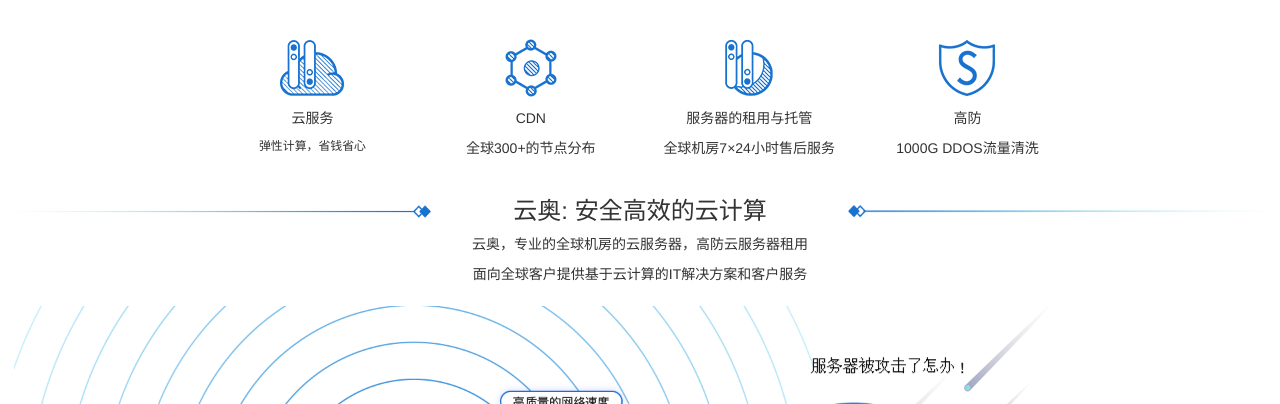
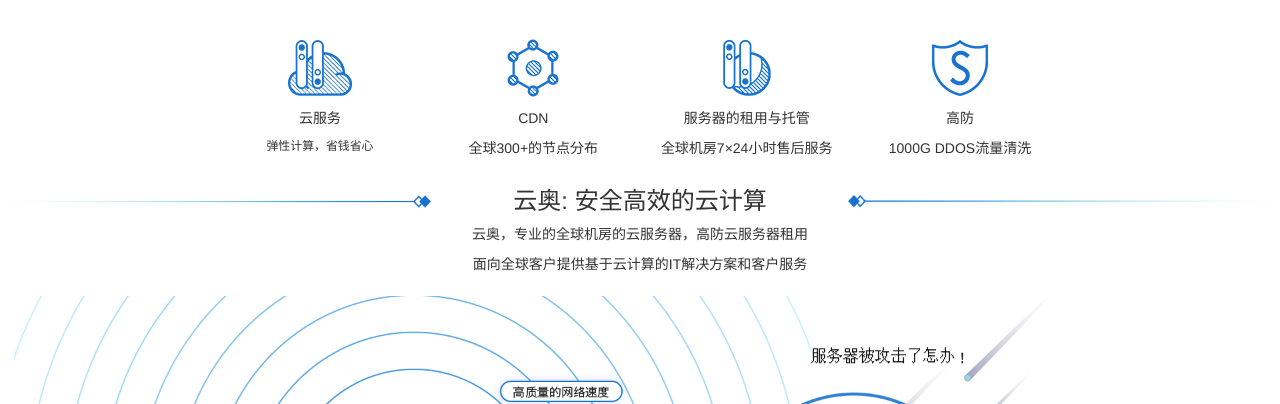
Before and after one commit to CwHk/ch1701, a website: page index.html in a window 1280 px wide. Shown: the part 696-1100 px from the top of the page. Drawn offline with Linux system fonts and the light colour scheme.

Commit message:
改了一点样式

```diff
--- a/css/kx.css
+++ b/css/kx.css
@@ -21,11 +21,11 @@
 
 
 .four{
-    height: 150px;
+    height: auto;
     margin-top: 30px;
 }
 .four .box {
-
+    overflow: hidden;
 }
 .yunao h3,.rmtj h3{
     background: url('../images/zhuangshitiao.png') no-repeat 0 center;
@@ -50,4 +50,8 @@
         margin-top: 20px;
         height: 300px;
     }
+    .yunao h3{
+        background: transparent;
+        // background-size: contain;
+    }
 }
--- a/index.html
+++ b/index.html
@@ -46,24 +46,24 @@
         </div>
         <div class="row">
             <div class="four container-fluid">
-                <div class="row box">
-                    <div class="col-sm-2 col-xs-3 col-sm-offset-2 col-xs-offset-0 text-center">
+                <div class="box">
+                    <div class="col-sm-2 col-xs-6 col-sm-offset-2 col-xs-offset-0 text-center">
                         <div><img src="images/4-1yfw.png"></div>
                         <p>云服务</p>
                         <!-- <p>弹性计算，省钱省心</p> -->
                         <p><small>弹性计算，省钱省心</small></p>
                     </div>
-                    <div class="col-sm-2 col-xs-3 text-center">
+                    <div class="col-sm-2 col-xs-6 text-center">
                         <div><img src="images/4-2cdn.png"></div>
                         <p>CDN</p>
                         <p>全球300+的节点分布</p>
                     </div>
-                    <div class="col-sm-2 col-xs-3 text-center">
+                    <div class="col-sm-2 col-xs-6 text-center">
                         <div><img src="images/4-3tg.png"></div>
                         <p>服务器的租用与托管</p>
                         <p>全球机房7×24小时售后服务</p>
                     </div>
-                    <div class="col-sm-2 col-xs-3 text-center">
+                    <div class="col-sm-2 col-xs-6 text-center">
                         <div><img src="images/4-4aq.png"></div>
                         <p>高防</p>
                         <p>1000G DDOS流量清洗</p>
```
